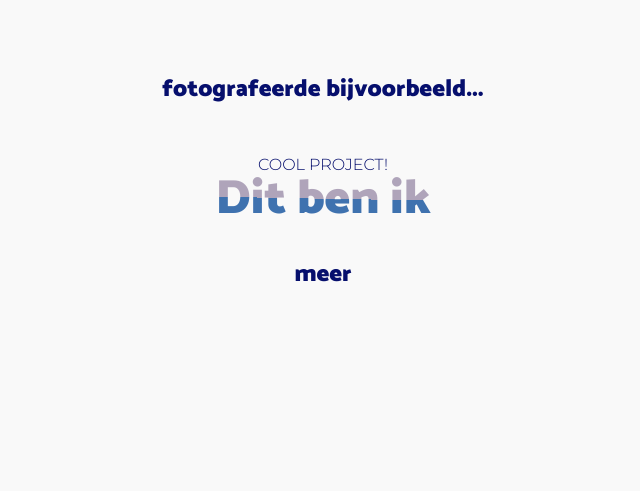
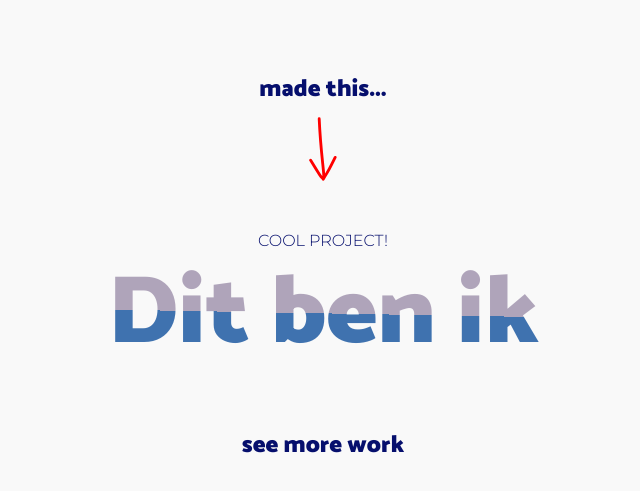
Before and after one commit to adriaan113/adriaanpadriaan, a Vue app: page /#/home in a window 1280 px wide. Shown: the part 229-720 px from the top of the page, without its empty margins (317-957 px from the left). Built offline with nearby package versions, Linux system fonts and the light colour scheme; what v-lazy-image, vue-kinesis would draw is missing.

Commit message:
added new eyes on portrait and changes layout intro gallery

```diff
--- a/src/App.vue
+++ b/src/App.vue
@@ -86,7 +86,7 @@ body {
 /***********MOBILE MENU STYLES***********/
 
 .bm-menu {
-  background-color: #1212d4 !important;
+  background-color: $text-color !important;
 }
 
 .bm-item-list > * {
@@ -99,7 +99,7 @@ body {
 }
 
 .bm-cross {
-  background: white;
+  background: $background-color;
 }
 
 .bm-cross-button {
@@ -126,7 +126,7 @@ body {
 
 #home {
   a {
-    color: white;
+    color: $background-color;
   }
   .router-link-active {
     text-decoration: underline;
--- a/src/components/Info.vue
+++ b/src/components/Info.vue
@@ -2,9 +2,9 @@
   <div class="info" @mousemove="eyeMove">
     <div class="about-me">
       <h1>Adriaan van der Ploeg...</h1>
-      <p>is fotograaf en beeldredacteur bij de Volkskrant.</p>
-      <p>Maakt ook wel eens een sculptuur.</p>
-      <p>En is front-end enthousiasteling.</p>
+      <p>is a photographer and photo-editor at Dutch newspaper de Volkskrant.</p>
+      <p>is a front-end development enthusiast.</p>
+      <p>Sometimes makes a sculpture!</p>
 
       <div class="portrait">
         <img :src="portretNew" alt="portret van adriaan" class="face" />
@@ -116,8 +116,8 @@ export default {
     return {
       portret: require("../assets/adriaan-van-der-ploeg.jpg"),
       portretNew: require("../assets/adriaan-van-der-ploeg4.png"),
-      eyeLeft: require("../assets/eye-left2.png"),
-      eyeRight: require("../assets/eye-right2.png"),
+      eyeLeft: require("../assets/eye-left3.png"),
+      eyeRight: require("../assets/eye-right3.png"),
       tongueInOut: false
     };
   },
@@ -268,7 +268,7 @@ export default {
 
     .eyes {
       position: absolute;
-      top: 51%;
+      top: 52%;
       left: -8%;
       width: 100%;
     }
--- a/src/components/IntroGal.vue
+++ b/src/components/IntroGal.vue
@@ -1,6 +1,16 @@
 <template>
   <div class="intro-container">
-    <h2>fotografeerde bijvoorbeeld...</h2>
+    <h2>made this...</h2>
+    <!-- <svg class="arrow" viewBox="0 0 60 294" xmlns="http://www.w3.org/2000/svg">
+      <g stroke="red" stroke-width="6" fill="none" fill-rule="evenodd" stroke-linecap="round">
+        <path d="M34.742 3.219c-16.5 38.937-42.12 101.462-11.816 141.277 11.47 15.07 39.594-30.3 18.836-35.809-26.992-7.162-32.379 47.884-29.746 62.829 3.095 17.57 10.156 34.34 12.632 52.007 3.052 21.767 6.09 43.956 3.887 65.825-.52 5.153-6.573-8.05-9.262-12.477-5.546-9.134-10.26-18.747-15.39-28.121M27.512 290.402c15.113-9.902 23.05-21.022 29.226-38.867"/>
+      </g>
+    </svg> -->
+    <svg class="arrow" viewBox="0 0 68 157" xmlns="http://www.w3.org/2000/svg">
+      <g stroke="red" stroke-width="7" fill="none" fill-rule="evenodd" stroke-linecap="round">
+        <path d="M25.008 4.242c6.634 151.572 30.22 185.828-20.934 102.012M34.867 152.734c20.236-33.589 10.356-15.758 29.313-53.672"/>
+      </g>
+    </svg>
     <ul id="intro-gal" class="intro-gallery">
       <li
         v-for="person in introWork"
@@ -55,7 +65,7 @@
 
     <div class="cta">
       <router-link to="work">
-        <h2>meer</h2>
+        <h2>see more work</h2>
       </router-link>
     </div>
   </div>
@@ -154,7 +164,7 @@ export default {
       }
     },
     calculateTop: function() { //IMAGE HOVER
-      const top = Math.floor(Math.random() * -300);
+      const top = Math.floor(Math.random() * 200);
       return top;
     },
     calculateLeft: function() { //IMAGE HOVER
@@ -176,10 +186,10 @@ export default {
 <style lang="scss" scoped>
 @import "../global-scss/variables.scss";
 
-@mixin shadow-text($x, $y) {
-  color: #ff005d;
-  text-shadow: $x $y #ff005d;
-}
+// @mixin shadow-text($x, $y) {
+//   color: #ff005d;
+//   text-shadow: $x $y #ff005d;
+// }
 
 h2 {
   color: $text-color;
@@ -190,6 +200,10 @@ h2 {
   @media (min-width: $breakpoint-medium) {
     margin-bottom: 60vh;
   }
+}
+
+.arrow{
+  height: 4rem;
 }
 
 .intro-gallery {
@@ -208,7 +222,7 @@ h2 {
         font-size: 2rem;
         font-weight: lighter;
         z-index: 0;
-        @include shadow-text(3px, 3px);
+        // @include shadow-text(3px, 3px);
       }
     }
   }
@@ -216,6 +230,13 @@ h2 {
 
 .name {
   cursor: pointer;
+  font-size: 15vw;
+  @media(min-width: $breakpoint-medium){
+    font-size: 10vw;
+  }
+  @media(min-width: $breakpoint-large){
+    font-size: 6rem;
+  }
 }
 
 .hover-img {
@@ -231,6 +252,7 @@ h2 {
 }
 
 .cta {
+  margin-top: 2rem;
   h2 {
     display: inline;
   }
--- a/src/components/Work.vue
+++ b/src/components/Work.vue
@@ -4,7 +4,7 @@
       <p :class="{pactive: sneakPeak}">i also make this</p>
       <div class="sneak-peak" v-show="sneakPeak" :class="{divactive:sneakPeak}">
         <v-lazy-image :src="stranger"/>
-        <p class="see-more">I also make sculptures. <a href="https://www.instagram.com/adriaanvanderploeg/" target="blank">
+        <p class="see-more">sculptures!<a href="https://www.instagram.com/adriaanvanderploeg/" target="blank">
           <svg aria-hidden="true" focusable="false" data-prefix="fab" data-icon="instagram" class="instagram" role="img" xmlns="http://www.w3.org/2000/svg" viewBox="0 -40 448 512"><path fill="currentColor" d="M224.1 141c-63.6 0-114.9 51.3-114.9 114.9s51.3 114.9 114.9 114.9S339 319.5 339 255.9 287.7 141 224.1 141zm0 189.6c-41.1 0-74.7-33.5-74.7-74.7s33.5-74.7 74.7-74.7 74.7 33.5 74.7 74.7-33.6 74.7-74.7 74.7zm146.4-194.3c0 14.9-12 26.8-26.8 26.8-14.9 0-26.8-12-26.8-26.8s12-26.8 26.8-26.8 26.8 12 26.8 26.8zm76.1 27.2c-1.7-35.9-9.9-67.7-36.2-93.9-26.2-26.2-58-34.4-93.9-36.2-37-2.1-147.9-2.1-184.9 0-35.8 1.7-67.6 9.9-93.9 36.1s-34.4 58-36.2 93.9c-2.1 37-2.1 147.9 0 184.9 1.7 35.9 9.9 67.7 36.2 93.9s58 34.4 93.9 36.2c37 2.1 147.9 2.1 184.9 0 35.9-1.7 67.7-9.9 93.9-36.2 26.2-26.2 34.4-58 36.2-93.9 2.1-37 2.1-147.8 0-184.8zM398.8 388c-7.8 19.6-22.9 34.7-42.6 42.6-29.5 11.7-99.5 9-132.1 9s-102.7 2.6-132.1-9c-19.6-7.8-34.7-22.9-42.6-42.6-11.7-29.5-9-99.5-9-132.1s-2.6-102.7 9-132.1c7.8-19.6 22.9-34.7 42.6-42.6 29.5-11.7 99.5-9 132.1-9s102.7-2.6 132.1 9c19.6 7.8 34.7 22.9 42.6 42.6 11.7 29.5 9 99.5 9 132.1s2.7 102.7-9 132.1z"></path></svg>
         </a></p>
       </div>
```
Also changed, not shown: src/assets/eye-left3.png (added), src/assets/eye-right3.png (added).
